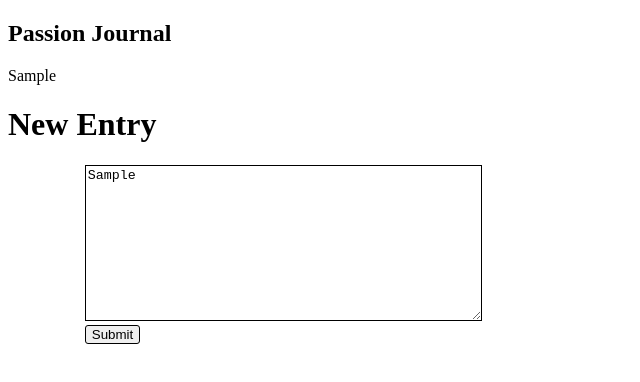
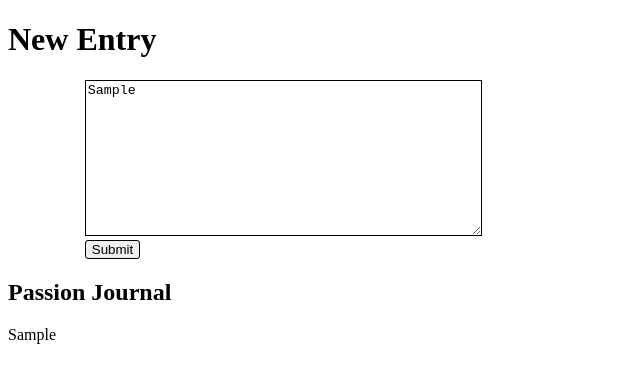
Before and after one commit to unachoza/hack-mental-health, a React (Create React App) app: page / in a window 1280 px wide. Both pictures are taken after typing "Sample" into the empty fields and a click on the input "Submit". Shown: the top 382 px of the page, without its empty margins (0-640 px from the left). Built offline with nearby package versions, Linux system fonts and the light colour scheme; the HTML template or start-up script is replaced by a standard one.

Commit message:
journal entries are posting individual elements, looping through state

```diff
--- a/src/components/JournalEntry.js
+++ b/src/components/JournalEntry.js
@@ -8,7 +8,7 @@ import NewEntry from './NewEntry'
         super(props)
         this.state = {
             editing: false,
-            entry: { text: ""}
+
 
         }
         console.log("this is state:", this.state, "this is props", this.props)
@@ -22,7 +22,7 @@ import NewEntry from './NewEntry'
                         <h3>Date: March 24, 2019</h3>
                     </div> */}
                     <div className="text">
-                        <p>{this.props.entry}</p>
+                        <p>{this.props.entry.text}</p>
                     </div>
                 </div>
           </div>
--- a/src/components/NewEntry.js
+++ b/src/components/NewEntry.js
@@ -6,7 +6,7 @@ class NewEntry extends Component {
     constructor(props) {
         super(props)
         this.state = {
-            entry: {},
+            entry: '',
             entries: []
 
         }
@@ -15,17 +15,18 @@ class NewEntry extends Component {
 
     handleJournalInput = (e) => {
         this.setState({ entry: e.target.value })
+        console.log(this.state.entry)
     }
 
 
     handleJournalSubmit = (e) => {
         e.preventDefault()
         const currentEntry = {
-            text: this.text
+            text: this.state.entry
         }
         const newEntries = Array.from(this.state.entries)
         newEntries.push(currentEntry)
-        this.setState({ entries: newEntries })
+        this.setState({ entries: newEntries, entry: "" })
         console.log(this.state)
 
     }
@@ -33,14 +34,7 @@ class NewEntry extends Component {
     render() {
         return (
             <div>
-            <section className="entries">
-                {this.state.entries.map((entry ,i) => {
-                    return(
-                        <JournalEntry entry={this.state.entry} key={i}
-                        index={i}/>
-                    )
-                }).reverse()}
-            </section>
+
             <div>
                 <h1>New Entry</h1>
                 <form onSubmit={this.handleJournalSubmit}>
@@ -50,6 +44,14 @@ class NewEntry extends Component {
                     <input className="submit-button" type="submit" value="Submit"></input>
                 </form>
                 </div>
+                <section className="entries">
+                {this.state.entries.map((entry ,i) => {
+                    return(
+                        <JournalEntry entry={entry} key={i}
+                        index={i}/>
+                    )
+                }).reverse()}
+            </section>
             </div>
         )
 }
```
